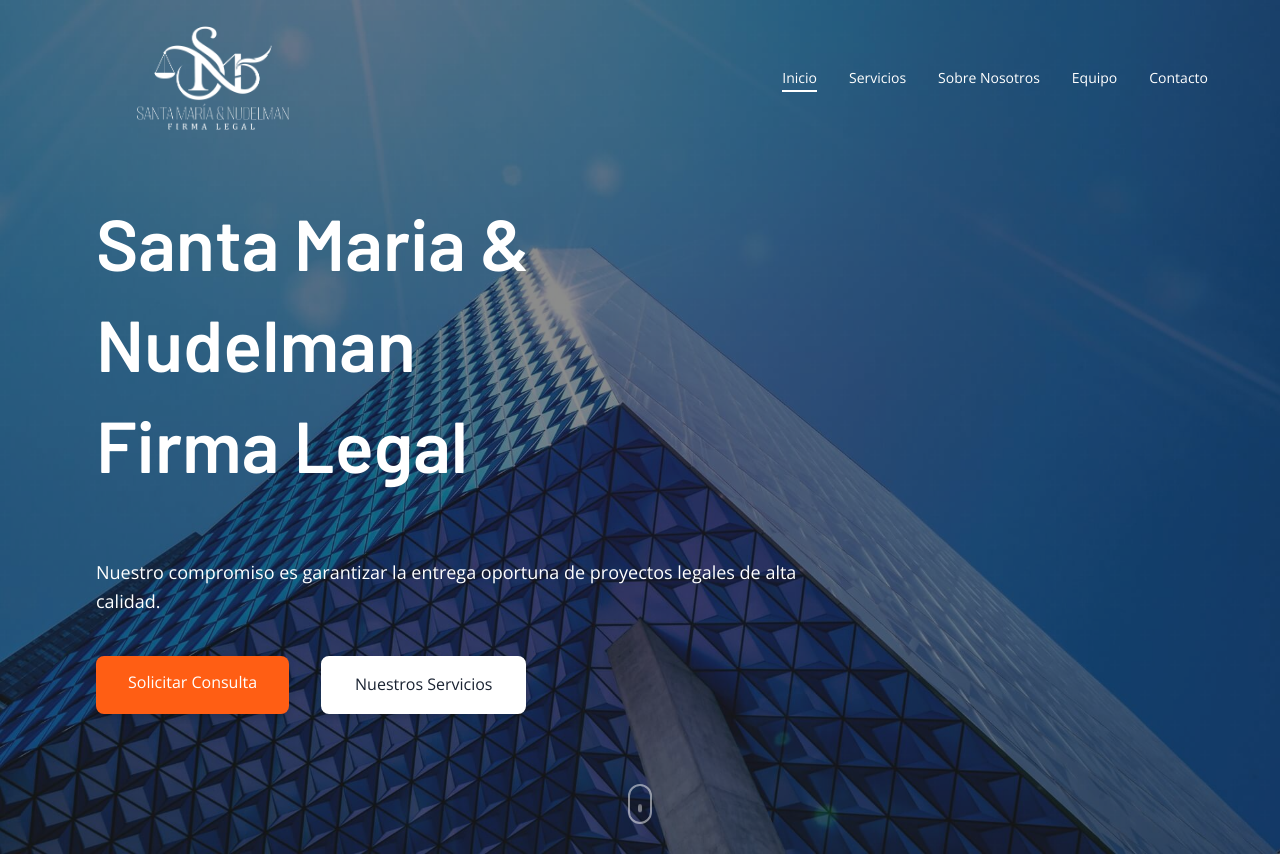
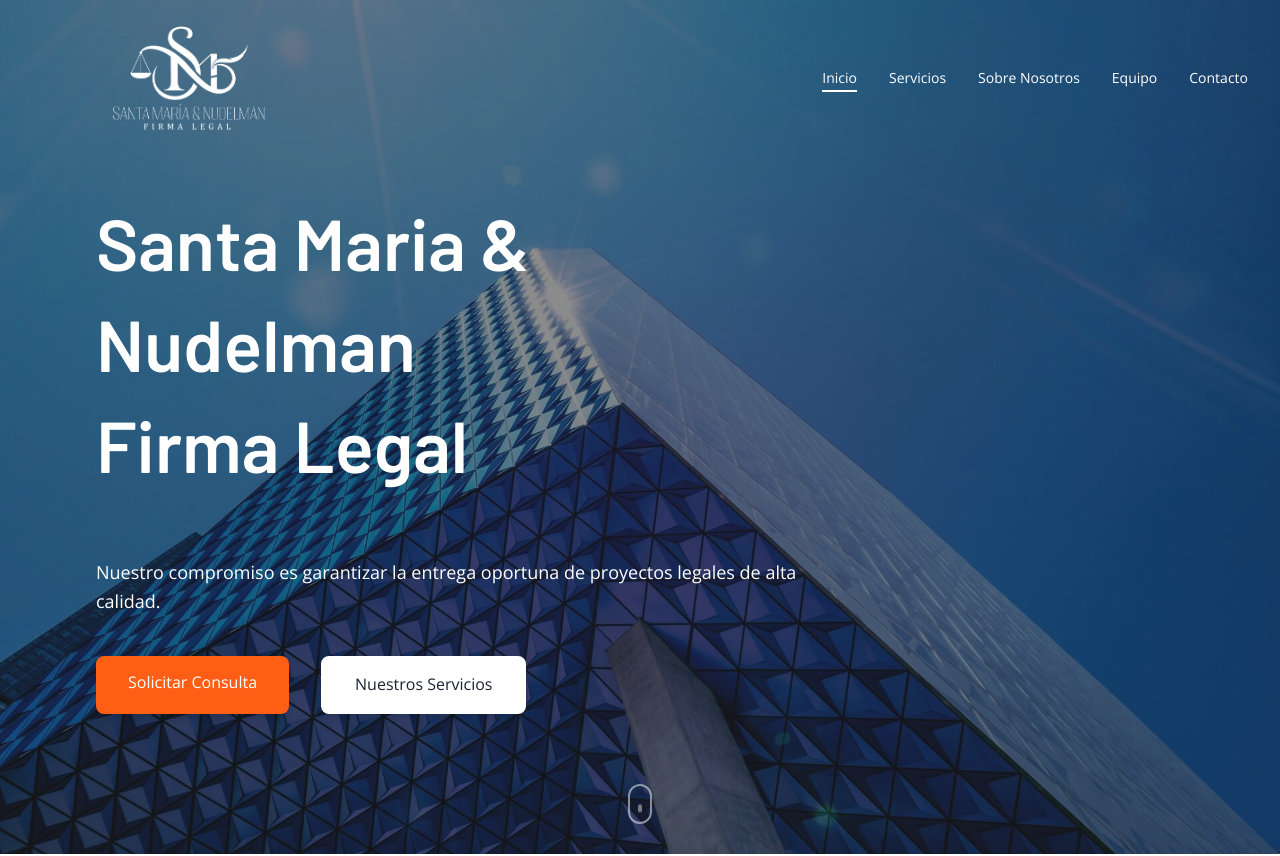
Before and after one commit to RafaelSnor/samanudweb, a Next.js app: page / in a window 1280 px wide. Shown: the top 856 px of the page. Built offline with nearby package versions, Linux system fonts and the light colour scheme.

Commit message:
fix: alinear logo

```diff
--- a/assets/css/layout.css
+++ b/assets/css/layout.css
@@ -13,6 +13,12 @@
     height: var(--navbar-height);
 }
 
+.navbar .container {
+    max-width: 100%;
+    margin: 0;
+    padding: 0 var(--spacing-lg) 0 var(--spacing-lg);
+}
+
 .nav-wrapper {
     display: flex;
     justify-content: space-between;
@@ -25,7 +31,7 @@
     align-items: center;
     gap: 10px;
     text-decoration: none;
-    padding-left: var(--spacing-xl);
+    padding-left: var(--spacing-2xl);
 }
 
 .logo-image {
@@ -136,9 +142,14 @@
 }
 
 .hero .navbar .container {
-    max-width: var(--container-max-width);
-    margin: 0 auto;
-    padding: 0 var(--spacing-lg);
+    max-width: 100%;
+    margin: 0;
+    padding: 0 var(--spacing-lg) 0 var(--spacing-lg);
+}
+
+.hero .logo {
+    padding-left: var(--spacing-2xl);
+    margin-left: 0;
 }
 
 
```
